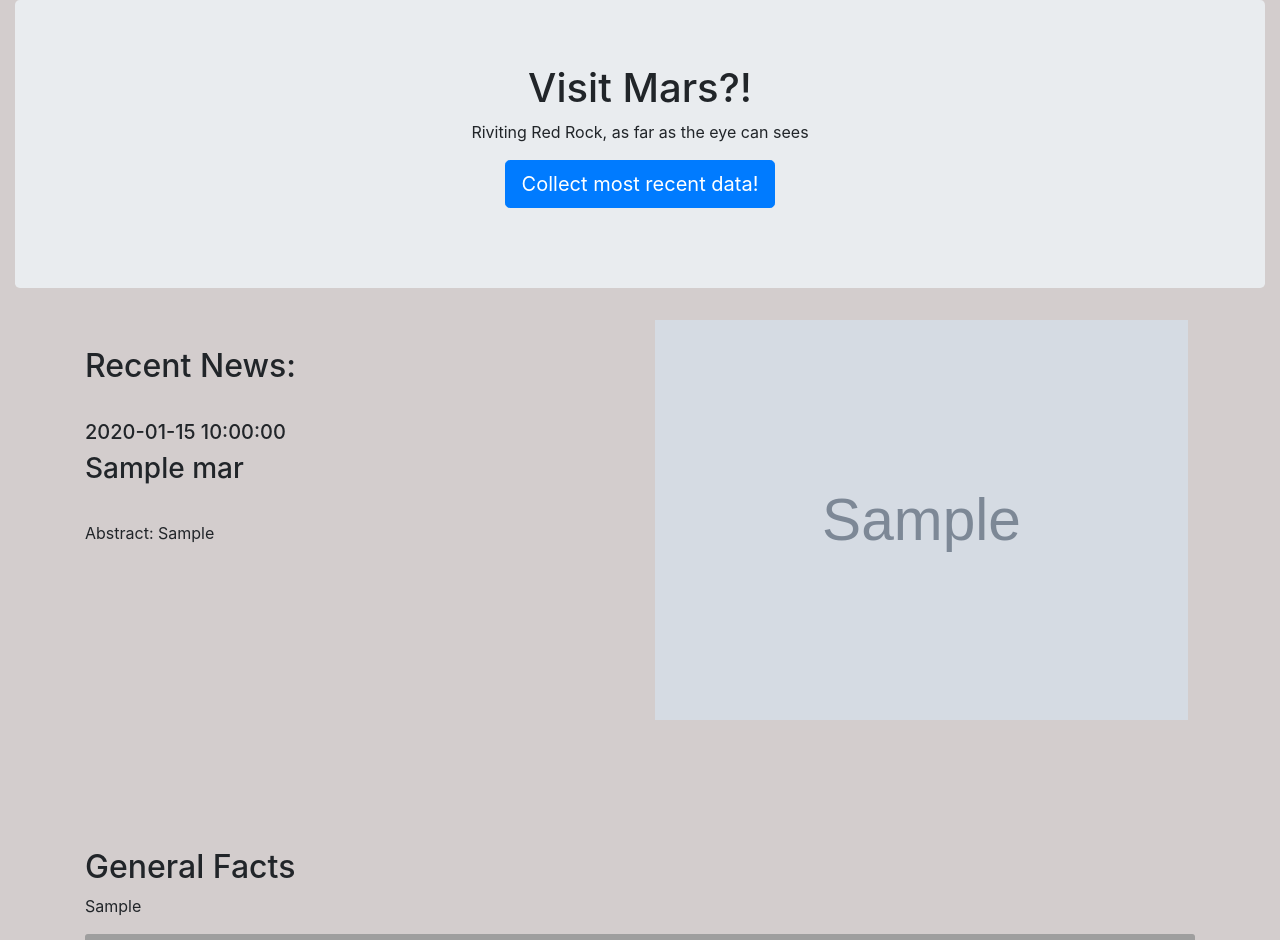
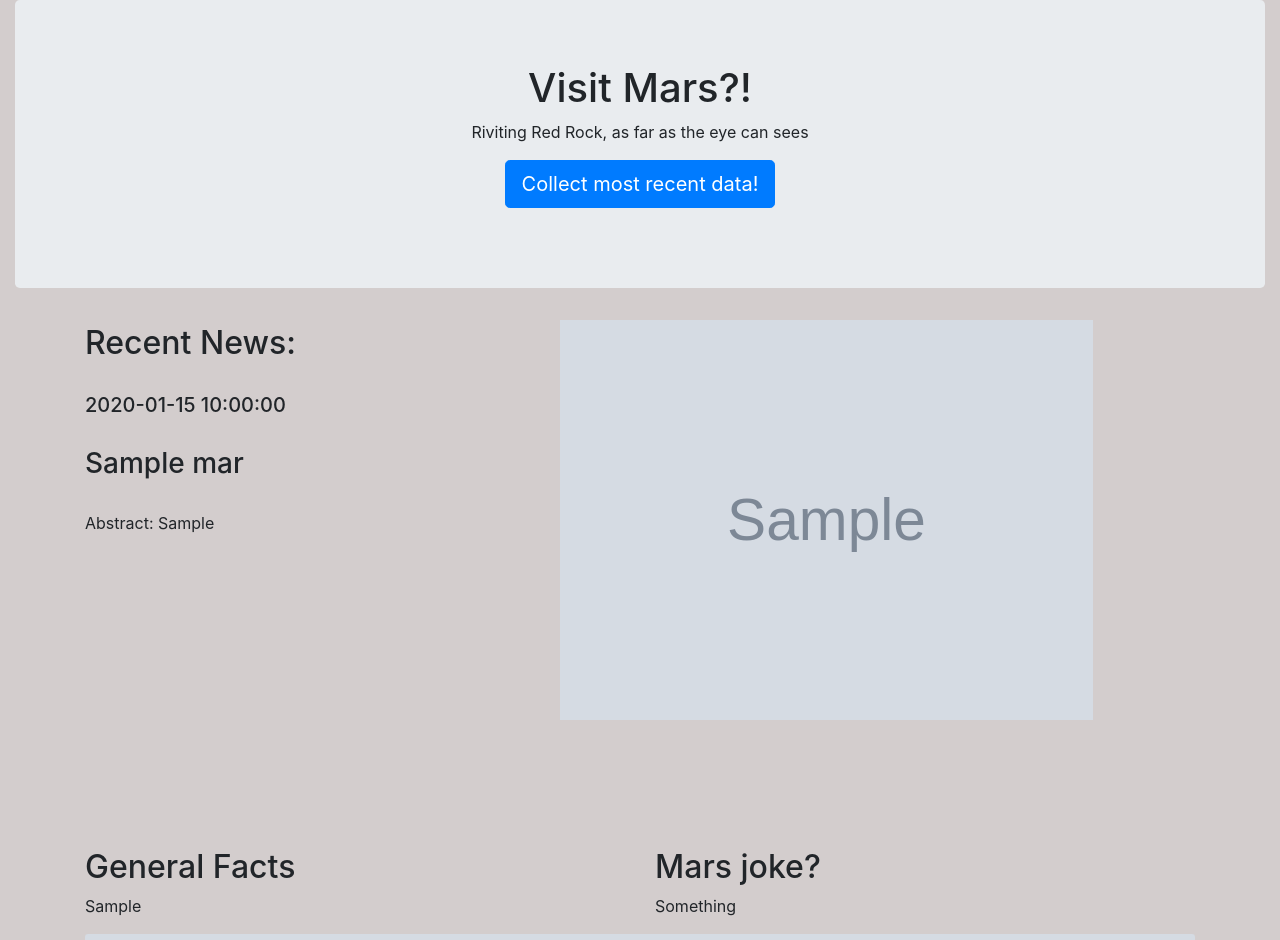
Before and after one commit to FAufenger/web-scraping-mars, a Flask app: page / in a window 1280 px wide. Shown: the top 940 px of the page. Run offline with Flask 2, Linux system fonts and the light colour scheme; grey boxes marked "Sample" are stand-in pictures; a database or web service that is not in the repository returns one stand-in record (values such as "Sample title"); some libraries are stand-ins or nearby versions; grey boxes are pictures that could not be loaded.

Commit message:
test commit
now image that was working is not working.
Also How to access dictionaries ?!

```diff
--- a/app.py
+++ b/app.py
@@ -29,8 +29,8 @@ def scrape():
 # Create raw json format data page to review work
 @app.route("/scrape-raw")
 def scrape_raw():
-    mars_stuff = scrape_mars.master_scrape()
-    return jsonify(mars_stuff)
+    mars_news = scrape_mars.master_scrape()
+    return jsonify(mars_news)
 
 if __name__ == "__main__":
     app.run(debug=True)
--- a/templates/index.html
+++ b/templates/index.html
@@ -19,15 +19,15 @@
   </div>
   <div class="container">
     <div class="row">
-      <div class="col-md-6" id="mars-news">
-        <h2 style="padding-top: 5%;">Recent News:</h2>
+      <div class="col-md-5" id="mars-news">
+        <h2 style="padding-top: 1%;">Recent News:</h2>
         <h5 style="padding-top: 5%;"> {{ mars_data.news_date }}</h5>
-        <h3 style="padding-top: 5;"> {{ mars_data.news_title }}</h3>
+        <h3 style="padding-top: 5%;"> {{ mars_data.news_title }}</h3>
           <p style="padding-top: 5%;">
             Abstract: {{ mars_data.news_abstract }}
           </p>
       </div>
-      <div class="col-md-6" id="mars-image">
+      <div class="col-md-7" id="mars-image">
         <img src="{{mars_data.featured_image_url}}" alt="Mars featured image" style="max-width: 100%; height: 400px;">
       </div>
     </div>
@@ -39,20 +39,25 @@
         <h2>General Facts</h2>
         <p>{{ mars_data.mars_table_html | safe }}</p>
       </div>
+      <div class="col-md-6">
+        <h2>Mars joke?</h2>
+        <p>Something </p>
+      </div>
     </div>
   </div>
 
   <div class="container">
     <div class="row" id="mars-hemispheres">
       <div class="col-md-12">
-        {% for item in mars_data.hemisphere_info %}
-        <!-- If Images are False/None/Non-Existent, Then Default to Error Message -->
-          <img class="card-img-top" src="{{ item[img_url] }}" alt="...error..."/>
+        {% for dictionary in mars_data.hemisphere_info %}
+          <!-- If Images are False/None/Non-Existent, Then Default to Error Message -->
+          <img class="card-img-top" src="{{ dictionary.img_url }}" alt="...error..."/>
           <div class="card-body">
-            <p class="card-text">{{ item }} test test </p>
+            <p class="card-text">{{ dictionary.title }}1</p>
           </div>
         {% endfor %}
-      <div>
+        <p> {{ mars_data.hemisphere_info.title }}2</p>
+        <div>
     </div>
   </div>
 
```
Also changed, not shown: scrape_mars.py (+12 -12 lines), 1 other file.
